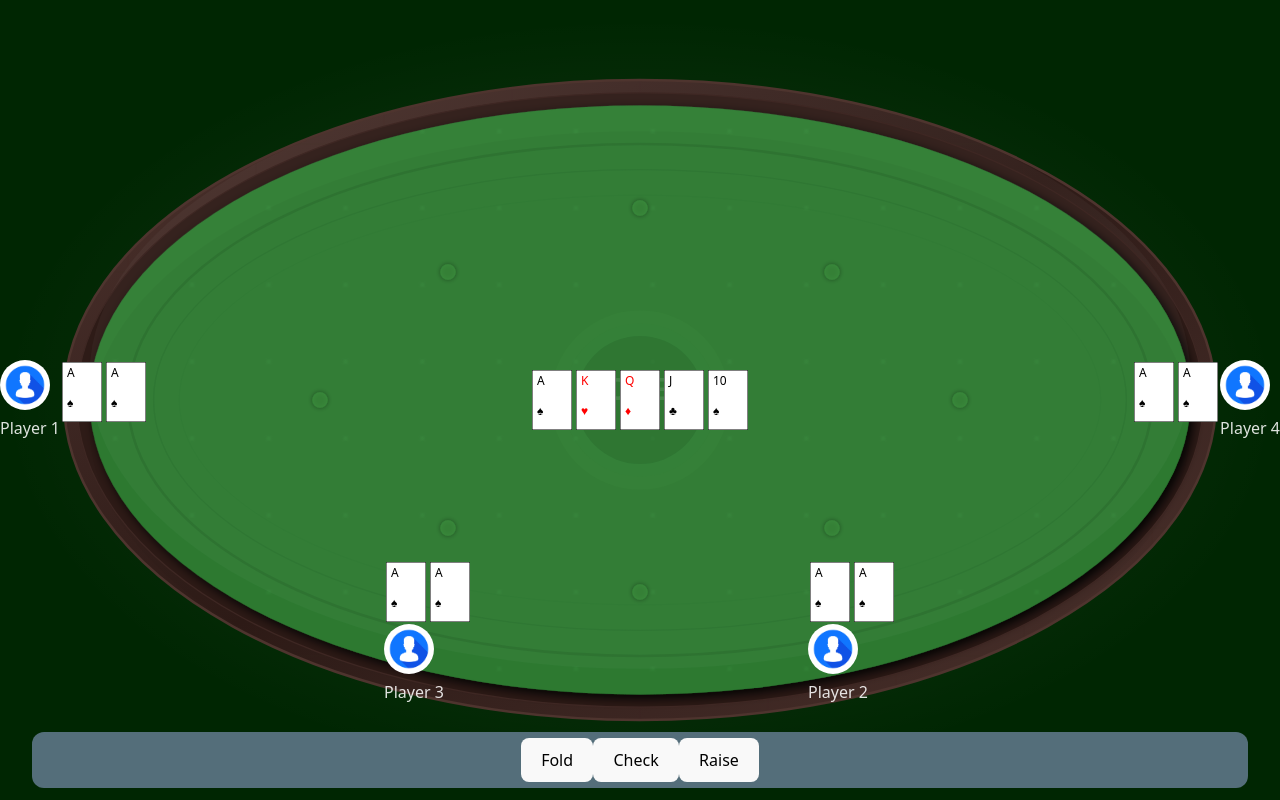
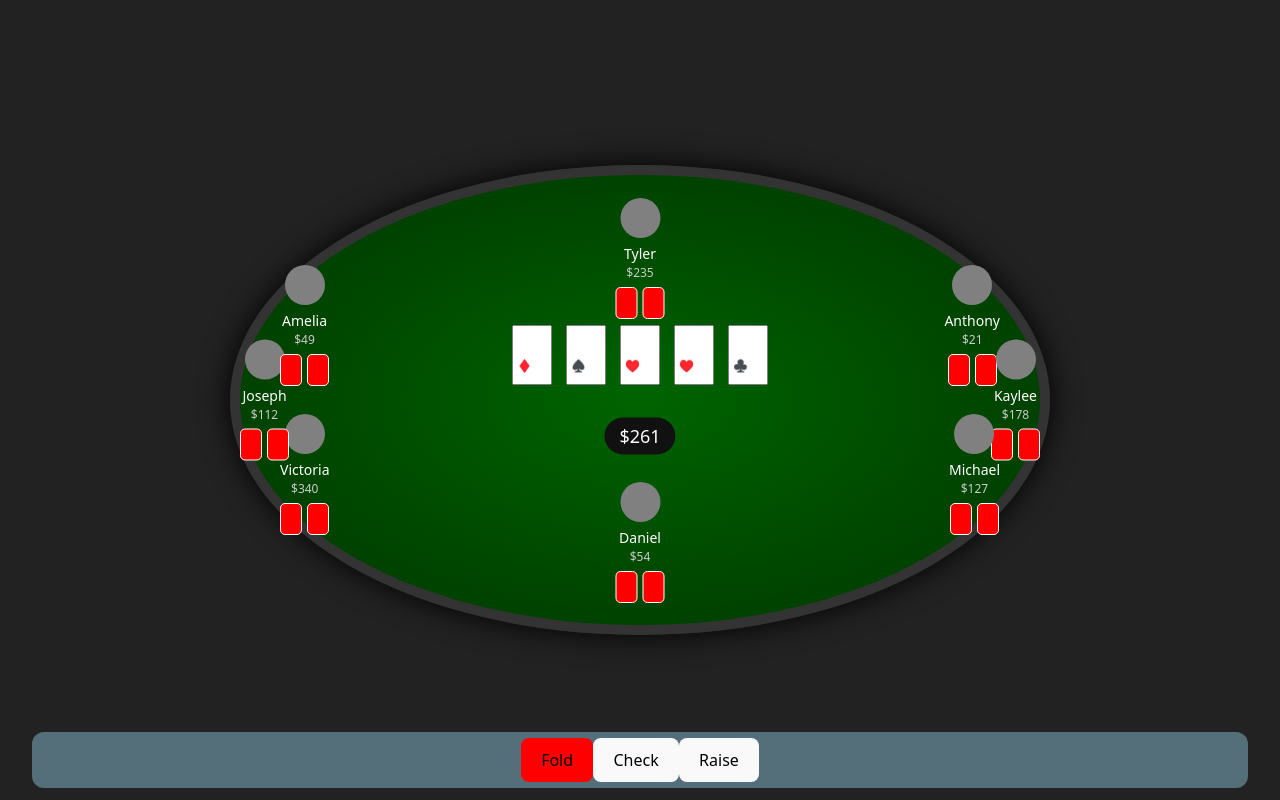
Before and after one commit to birthai/poker, a React (Vite) app: page / in a window 1280 px wide. Built offline with nearby package versions, Linux system fonts and the light colour scheme.

Commit message:
change table and players styles

```diff
--- /dev/null
+++ b/src/components/Card/Card.css
@@ -0,0 +1,12 @@
+.card {
+    width: 40px;
+    height: 60px;
+    background: white;
+    color: black;
+    border: 1px solid black;
+    border-radius: 5px;
+    display: flex;
+    align-items: center;
+    justify-content: center;
+    font-size: 18px;
+  }
--- a/src/components/Controls/Controls.tsx
+++ b/src/components/Controls/Controls.tsx
@@ -15,7 +15,7 @@ export default function Controls({ onAction }: ControlsProps) {
       // </div>
       <div style={{width:'100%',height:80,position:'absolute',bottom:0,display:'flex',justifyContent:'center',alignItems:'center'}}>
         <div style={{width:'95%',height:'70%',display:'flex',justifyContent:'center',alignItems:'center',backgroundColor:'#546E7A',borderRadius:12}}>
-          <button onClick={() => onAction('fold')} className="btn">Fold</button>
+          <button onClick={() => onAction('fold')} className="btn" style={{backgroundColor:'red'}}>Fold</button>
           <button onClick={() => onAction('check')} className="btn">Check</button>
           <button onClick={() => onAction('raise')} className="btn">Raise</button>
         </div>
--- /dev/null
+++ b/src/components/Player/Player.css
@@ -0,0 +1,41 @@
+.player-card {
+    display: flex;
+    flex-direction: column;
+    align-items: center;
+    color: white;
+  }
+
+  .player-avatar {
+    width: 40px;
+    height: 40px;
+    background: gray;
+    border-radius: 50%;
+    margin-bottom: 5px;
+  }
+
+  .player-info {
+    text-align: center;
+    margin-bottom: 5px;
+  }
+
+  .player-name {
+    font-size: 14px;
+  }
+
+  .player-balance {
+    font-size: 12px;
+    color: #ccc;
+  }
+
+  .player-cards {
+    display: flex;
+    gap: 5px;
+  }
+
+  .card-back {
+    width: 20px;
+    height: 30px;
+    background: red;
+    border: 1px solid #fff;
+    border-radius: 5px;
+  }
--- a/src/components/Player/Player.tsx
+++ b/src/components/Player/Player.tsx
@@ -1,59 +1,88 @@
-import React from "react";
-import Card from "../Card/Card";
+// import React from "react";
+// import Card from "../Card/Card";
 
-type Position = 'top' | 'bottom' | 'left' | 'right';
+// type Position = 'top' | 'bottom' | 'left' | 'right';
 
-interface Card {
-  suit: string;
-  value: string;
-}
+// interface Card {
+//   suit: string;
+//   value: string;
+// }
+
+// interface PlayerProps {
+//   name: string;
+//   cards: Card[];
+//   position: Position;
+//   profile: string;
+// }
+
+// const Player: React.FC<PlayerProps> = ({ name, cards, position, profile }) => {
+//   return (
+//     <div style={{
+//       display: 'flex',
+//       flexDirection: position === 'top' ? 'row' :
+//         position === 'bottom' ? 'column' :
+//           position === 'left' ? 'row' :
+//             position === 'right' ? 'row' : 'row',
+//       direction: position === 'left' ? 'ltr' :
+//         position === 'right' ? undefined: undefined
+//     }}>
+//       {position === 'left' ? (
+//         <>
+//           <div>
+//             <img src={profile} style={{ width: 50, height: 50, borderRadius: 25 }} alt={`${name}'s profile`} />
+//             <div className="text-white text-sm mb-1">{name}</div>
+//           </div>
+//           <div className="flex gap-1">
+//             {cards.map((card, idx) => (
+//               <Card key={idx} suit={card.suit} value={card.value} />
+//             ))}
+//           </div>
+//         </>
+//       ) : (
+//         <>
+//         <div className="flex gap-1">
+//             {cards.map((card, idx) => (
+//               <Card key={idx} suit={card.suit} value={card.value} />
+//             ))}
+//           </div>
+//           <div>
+//             <img src={profile} style={{ width: 50, height: 50, borderRadius: 25 }} alt={`${name}'s profile`} />
+//             <div className="text-white text-sm mb-1">{name}</div>
+//           </div>
+
+//         </>
+//       )}
+
+
+//     </div>
+//   );
+// };
+
+// export default Player;
+
+
+//============================================
+
+import React from 'react';
+import './Player.css';
 
 interface PlayerProps {
   name: string;
-  cards: Card[];
-  position: Position;
-  profile: string;
+  balance: number;
 }
 
-const Player: React.FC<PlayerProps> = ({ name, cards, position, profile }) => {
+const Player: React.FC<PlayerProps> = ({ name, balance }) => {
   return (
-    <div style={{
-      display: 'flex',
-      flexDirection: position === 'top' ? 'row' :
-        position === 'bottom' ? 'column' :
-          position === 'left' ? 'row' :
-            position === 'right' ? 'row' : 'row',
-      direction: position === 'left' ? 'ltr' :
-        position === 'right' ? undefined: undefined
-    }}>
-      {position === 'left' ? (
-        <>
-          <div>
-            <img src={profile} style={{ width: 50, height: 50, borderRadius: 25 }} alt={`${name}'s profile`} />
-            <div className="text-white text-sm mb-1">{name}</div>
-          </div>
-          <div className="flex gap-1">
-            {cards.map((card, idx) => (
-              <Card key={idx} suit={card.suit} value={card.value} />
-            ))}
-          </div>
-        </>
-      ) : (
-        <>
-        <div className="flex gap-1">
-            {cards.map((card, idx) => (
-              <Card key={idx} suit={card.suit} value={card.value} />
-            ))}
-          </div>
-          <div>
-            <img src={profile} style={{ width: 50, height: 50, borderRadius: 25 }} alt={`${name}'s profile`} />
-            <div className="text-white text-sm mb-1">{name}</div>
-          </div>
-
-        </>
-      )}
-
-
+    <div className="player-card">
+      <div className="player-avatar"></div>
+      <div className="player-info">
+        <div className="player-name">{name}</div>
+        <div className="player-balance">${balance}</div>
+      </div>
+      <div className="player-cards">
+        <div className="card-back"></div>
+        <div className="card-back"></div>
+      </div>
     </div>
   );
 };
--- /dev/null
+++ b/src/components/Table/PokerTable.css
@@ -0,0 +1,58 @@
+.table-container {
+    display: flex;
+    justify-content: center;
+    align-items: center;
+    height: 100vh;
+    background-color: #222; /* dark background */
+  }
+
+  .poker-table {
+    position: relative;
+    width: 800px;
+    height: 450px;
+    background: radial-gradient(ellipse at center, #006400 0%, #003300 100%);
+    border: 10px solid #333;
+    border-radius: 50%;
+    box-shadow: 0 0 30px #000;
+  }
+
+  .community-cards {
+    display: flex;
+    justify-content: center;
+    gap: 10px;
+    position: absolute;
+    top: 40%;
+    left: 50%;
+    transform: translate(-50%, -50%);
+  }
+
+  .pot {
+    position: absolute;
+    top: 58%;
+    left: 50%;
+    transform: translate(-50%, -50%);
+    background: #111;
+    padding: 5px 15px;
+    border-radius: 20px;
+    color: #fff;
+    font-size: 18px;
+  }
+
+  .players {
+    position: absolute;
+    width: 100%;
+    height: 100%;
+  }
+
+  .player {
+    position: absolute;
+  }
+
+  .player-0 { top: 5%; left: 50%; transform: translate(-50%, 0); }
+  .player-1 { top: 20%; right: 5%; }
+  .player-2 { top: 50%; right: 0; transform: translateY(-50%); }
+  .player-3 { bottom: 20%; right: 5%; }
+  .player-4 { bottom: 5%; left: 50%; transform: translate(-50%, 0); }
+  .player-5 { bottom: 20%; left: 5%; }
+  .player-6 { top: 50%; left: 0; transform: translateY(-50%); }
+  .player-7 { top: 20%; left: 5%; }
--- a/src/components/Table/PokerTable.tsx
+++ b/src/components/Table/PokerTable.tsx
@@ -1,83 +1,133 @@
-import React from "react";
-import Player from "../Player/Player";
-import Card from "../Card/Card";
-import UserProfile from '../../assets/profile.jpg';
-import backgroundImage from '../../assets/background.svg';
+// import React from "react";
+// import Player from "../Player/Player";
+// import Card from "../Card/Card";
+// import UserProfile from '../../assets/profile.jpg';
+// import backgroundImage from '../../assets/background.svg';
 
 
-interface CardType {
-  suit: string;
-  value: string;
-}
+// interface CardType {
+//   suit: string;
+//   value: string;
+// }
 
-interface PlayerType {
-  name: string;
-  cards: CardType[];
-  profile: string;
-}
+// interface PlayerType {
+//   name: string;
+//   cards: CardType[];
+//   profile: string;
+// }
 
-const PokerTable: React.FC = () => {
-    const players: PlayerType[] = [
-        { name: "Player 1", cards: [{ suit: "♠", value: "A" },{ suit: "♠", value: "A" }], profile: UserProfile },
-        { name: "Player 2", cards: [{ suit: "♠", value: "A" },{ suit: "♠", value: "A" }], profile: UserProfile },
-        { name: "Player 3", cards: [{ suit: "♠", value: "A" },{ suit: "♠", value: "A" }], profile: UserProfile },
-        { name: "Player 4", cards: [{ suit: "♠", value: "A" },{ suit: "♠", value: "A" }], profile: UserProfile },
+// const PokerTable: React.FC = () => {
+//     const players: PlayerType[] = [
+//         { name: "Player 1", cards: [{ suit: "♠", value: "A" },{ suit: "♠", value: "A" }], profile: UserProfile },
+//         { name: "Player 2", cards: [{ suit: "♠", value: "A" },{ suit: "♠", value: "A" }], profile: UserProfile },
+//         { name: "Player 3", cards: [{ suit: "♠", value: "A" },{ suit: "♠", value: "A" }], profile: UserProfile },
+//         { name: "Player 4", cards: [{ suit: "♠", value: "A" },{ suit: "♠", value: "A" }], profile: UserProfile },
+//     ];
+
+//     const communityCards: CardType[] = [
+//         { suit: "♠", value: "A" },
+//         { suit: "♥", value: "K" },
+//         { suit: "♦", value: "Q" },
+//         { suit: "♣", value: "J" },
+//         { suit: "♠", value: "10" }
+//     ];
+
+//     return (
+//         <div
+//             className="w-full h-full flex items-center justify-center relative"
+//             style={{
+//                 backgroundImage: `url(${backgroundImage})`,
+//                 backgroundSize: '100% auto',
+//                 backgroundPosition: 'center',
+//                 backgroundRepeat: 'no-repeat',
+//                 overflow: 'visible',
+//                 backgroundPosition: 'center',
+//                 backgroundRepeat: 'no-repeat'
+//             }}
+//         >
+//             {/* Player 1 - Top */}
+//             <div style={{ position: 'absolute', left: '0%', top: '50%', transform: 'translateY(-50%)' }}>
+//                 <Player name={players[0].name} cards={players[0].cards} profile={players[0].profile} position="left" />
+//             </div>
+
+//             {/* Player 2 - Bottom Left */}
+//             <div style={{ position: 'fixed', right: '30%', bottom: '3%' , transform: 'translateY(-50%)' }}>
+//                 <Player name={players[1].name} cards={players[1].cards} profile={players[1].profile} position="bottom" />
+//             </div>
+
+//             {/* Player 3 - Bottom Right */}
+//             <div style={{ position: 'absolute', left: '30%', bottom: '3%' , transform: 'translateY(-50%)' }}>
+//                 <Player name={players[2].name} cards={players[2].cards} profile={players[2].profile} position="bottom" />
+//             </div>
+
+//             {/* Player 4 - Center Right */}
+//             <div style={{ position: 'absolute', right: '0%', top: '50%', transform: 'translateY(-50%)' }}>
+//                 <Player name={players[3].name} cards={players[3].cards} profile={players[3].profile} position="right" />
+//             </div>
+
+//             {/* Community Cards - Center */}
+//             <div style={{
+//                 height: '10%',
+//                 width: '24%',
+//                 position: 'absolute',
+//                 justifyContent: 'center',
+//                 alignItems: 'center',
+//                 display: 'flex',
+//                 flexDirection: 'row'
+//             }}>
+//                 {communityCards.map((card, idx) => (
+//                     <Card key={idx} suit={card.suit} value={card.value} />
+//                 ))}
+//             </div>
+//         </div>
+//     );
+// };
+
+// export default PokerTable;
+
+import React from 'react';
+import Player from '../Player/Player';
+import Card from '../Card/Card';
+import './PokerTable.css';
+
+const communityCards = [
+  { rank: '8', suit: '♦️' },
+  { rank: 'A', suit: '♠️' },
+  { rank: '9', suit: '♥️' },
+  { rank: 'K', suit: '♥️' },
+  { rank: 'J', suit: '♣️' },
 ];
 
-    const communityCards: CardType[] = [
-        { suit: "♠", value: "A" },
-        { suit: "♥", value: "K" },
-        { suit: "♦", value: "Q" },
-        { suit: "♣", value: "J" },
-        { suit: "♠", value: "10" }
+const players = [
+  { name: 'Tyler', balance: 235 },
+  { name: 'Anthony', balance: 21 },
+  { name: 'Kaylee', balance: 178 },
+  { name: 'Michael', balance: 127 },
+  { name: 'Daniel', balance: 54 },
+  { name: 'Victoria', balance: 340 },
+  { name: 'Joseph', balance: 112 },
+  { name: 'Amelia', balance: 49 },
 ];
 
+const PokerTable = () => {
   return (
-        <div
-            className="w-full h-full flex items-center justify-center relative"
-            style={{
-                backgroundImage: `url(${backgroundImage})`,
-                backgroundSize: '100% auto',
-                backgroundPosition: 'center',
-                backgroundRepeat: 'no-repeat',
-                overflow: 'visible',
-                backgroundPosition: 'center',
-                backgroundRepeat: 'no-repeat'
-            }}
-        >
-            {/* Player 1 - Top */}
-            <div style={{ position: 'absolute', left: '0%', top: '50%', transform: 'translateY(-50%)' }}>
-                <Player name={players[0].name} cards={players[0].cards} profile={players[0].profile} position="left" />
+    <div className="table-container">
+      <div className="poker-table">
+        <div className="pot">
+          <span>$261</span>
         </div>
-
-            {/* Player 2 - Bottom Left */}
-            <div style={{ position: 'fixed', right: '30%', bottom: '3%' , transform: 'translateY(-50%)' }}>
-                <Player name={players[1].name} cards={players[1].cards} profile={players[1].profile} position="bottom" />
+        <div className="community-cards">
+          {communityCards.map((card, index) => (
+            <Card key={index} rank={card.rank} suit={card.suit} />
+          ))}
         </div>
-
-            {/* Player 3 - Bottom Right */}
-            <div style={{ position: 'absolute', left: '30%', bottom: '3%' , transform: 'translateY(-50%)' }}>
-                <Player name={players[2].name} cards={players[2].cards} profile={players[2].profile} position="bottom" />
+        <div className="players">
+          {players.map((player, index) => (
+            <div key={index} className={`player player-${index}`}>
+              <Player name={player.name} balance={player.balance} />
             </div>
-
-            {/* Player 4 - Center Right */}
-            <div style={{ position: 'absolute', right: '0%', top: '50%', transform: 'translateY(-50%)' }}>
-                <Player name={players[3].name} cards={players[3].cards} profile={players[3].profile} position="right" />
+          ))}
         </div>
-
-            {/* Community Cards - Center */}
-            <div style={{
-                height: '10%',
-                width: '24%',
-                position: 'absolute',
-                justifyContent: 'center',
-                alignItems: 'center',
-                display: 'flex',
-                flexDirection: 'row'
-            }}>
-                {communityCards.map((card, idx) => (
-                    <Card key={idx} suit={card.suit} value={card.value} />
-                ))}
       </div>
     </div>
   );
```
Also changed, not shown: 1 other file (tests, documents, lock files or other folders). Lines whose indentation alone changed are shown as unchanged.
